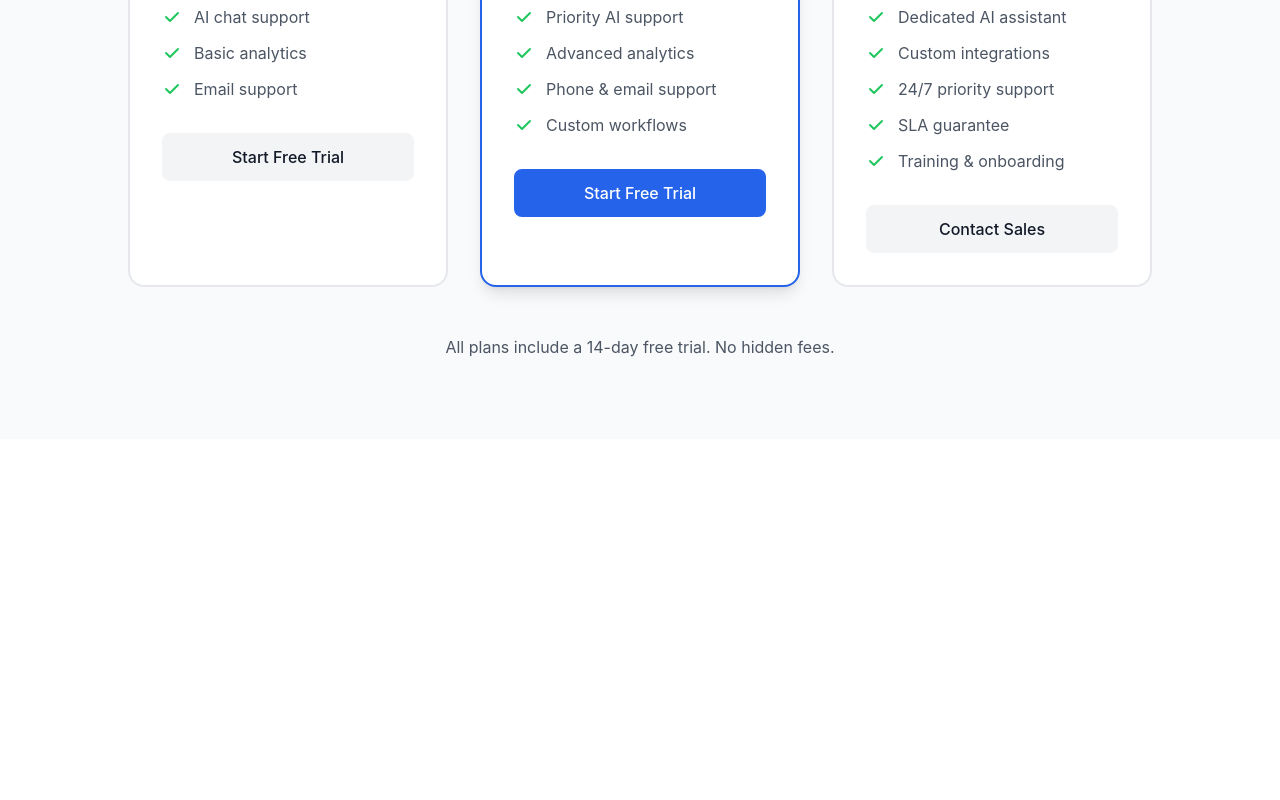
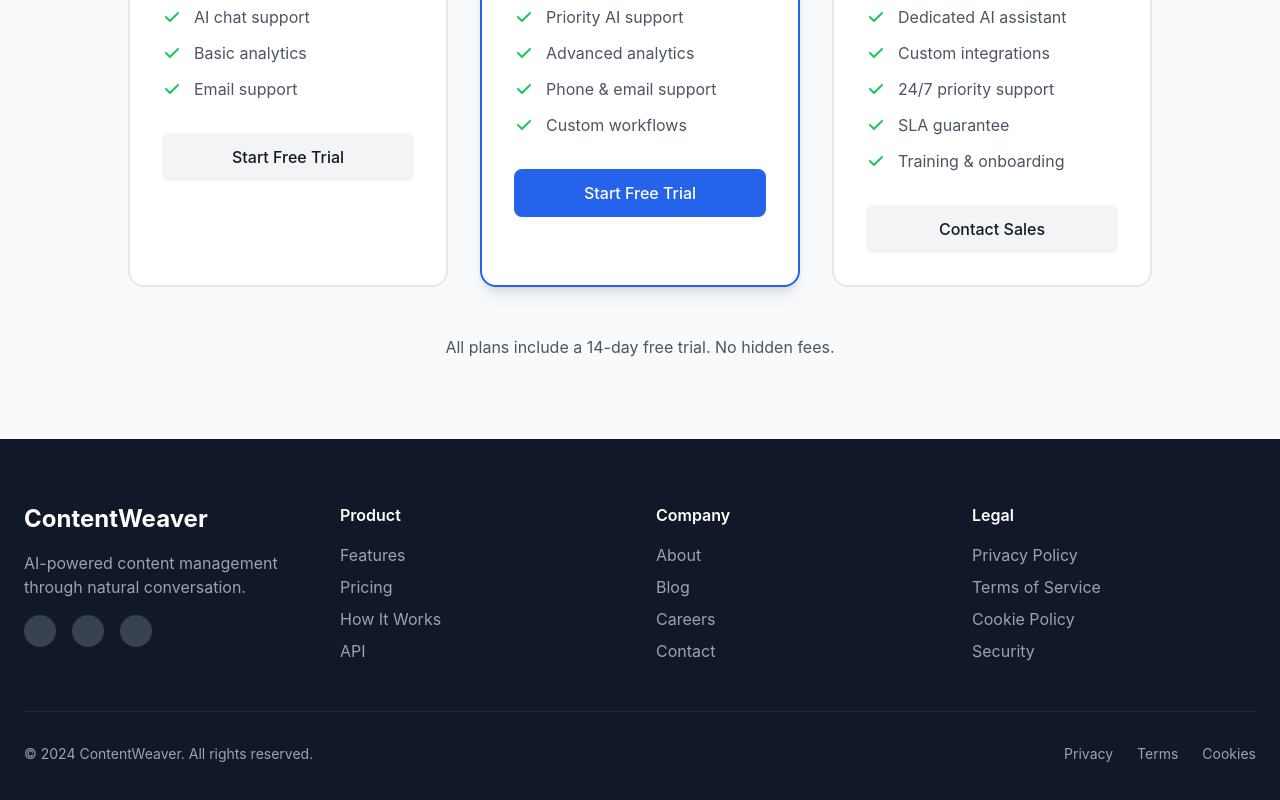
Before and after one commit to ContentWeaverAI/Platform, a Next.js app in the folder apps/frontend/: page / in a window 1280 px wide. Shown: the part 2788-3588 px from the top of the page. Before the commit the page ends 3227 px from the top, so only its background shows below. Built offline with nearby package versions, Linux system fonts and the light colour scheme.

Commit message:
feat: add professional footer to complete the site

```diff
--- a/apps/frontend/pages/index.js
+++ b/apps/frontend/pages/index.js
@@ -4,12 +4,14 @@ import Hero from '../src/components/sections/hero'
 import HowItWorks from '../src/components/sections/how-it-works'
 import Features from '../src/components/sections/features'
 import Pricing from '../src/components/sections/pricing'
+import Footer from '../src/components/layout/footer'
 
 export default function Home() {
   return (
     <>
       <Head>
         <title>ContentWeaver - AI-Powered Content Management</title>
+        <meta name="description" content="Update your website content through AI conversation. No technical skills required." />
       </Head>
 
       <div className="min-h-screen bg-white">
@@ -20,6 +22,7 @@ export default function Home() {
           <Features />
           <Pricing />
         </main>
+        <Footer />
       </div>
     </>
   )
--- /dev/null
+++ b/apps/frontend/src/components/layout/footer.jsx
@@ -0,0 +1,74 @@
+export default function Footer() {
+  return (
+    <footer className="bg-gray-900 text-white">
+      <div className="max-w-7xl mx-auto px-6 py-16">
+        <div className="grid grid-cols-1 md:grid-cols-4 gap-8">
+          {/* Company */}
+          <div className="md:col-span-1">
+            <h3 className="text-2xl font-bold mb-4">ContentWeaver</h3>
+            <p className="text-gray-400 mb-4">
+              AI-powered content management through natural conversation.
+            </p>
+            <div className="flex space-x-4">
+              {/* Social icons - placeholder */}
+              <div className="w-8 h-8 bg-gray-700 rounded-full"></div>
+              <div className="w-8 h-8 bg-gray-700 rounded-full"></div>
+              <div className="w-8 h-8 bg-gray-700 rounded-full"></div>
+            </div>
+          </div>
+
+          {/* Product */}
+          <div>
+            <h4 className="font-semibold mb-4">Product</h4>
+            <ul className="space-y-2 text-gray-400">
+              <li><a href="#features" className="hover:text-white transition-colors">Features</a></li>
+              <li><a href="#pricing" className="hover:text-white transition-colors">Pricing</a></li>
+              <li><a href="#how-it-works" className="hover:text-white transition-colors">How It Works</a></li>
+              <li><a href="#" className="hover:text-white transition-colors">API</a></li>
+            </ul>
+          </div>
+
+          {/* Company */}
+          <div>
+            <h4 className="font-semibold mb-4">Company</h4>
+            <ul className="space-y-2 text-gray-400">
+              <li><a href="#" className="hover:text-white transition-colors">About</a></li>
+              <li><a href="#" className="hover:text-white transition-colors">Blog</a></li>
+              <li><a href="#" className="hover:text-white transition-colors">Careers</a></li>
+              <li><a href="#" className="hover:text-white transition-colors">Contact</a></li>
+            </ul>
+          </div>
+
+          {/* Legal */}
+          <div>
+            <h4 className="font-semibold mb-4">Legal</h4>
+            <ul className="space-y-2 text-gray-400">
+              <li><a href="#" className="hover:text-white transition-colors">Privacy Policy</a></li>
+              <li><a href="#" className="hover:text-white transition-colors">Terms of Service</a></li>
+              <li><a href="#" className="hover:text-white transition-colors">Cookie Policy</a></li>
+              <li><a href="#" className="hover:text-white transition-colors">Security</a></li>
+            </ul>
+          </div>
+        </div>
+
+        {/* Bottom Bar */}
+        <div className="border-t border-gray-800 mt-12 pt-8 flex flex-col md:flex-row justify-between items-center">
+          <p className="text-gray-400 text-sm">
+            © 2024 ContentWeaver. All rights reserved.
+          </p>
+          <div className="flex space-x-6 mt-4 md:mt-0">
+            <a href="#" className="text-gray-400 hover:text-white text-sm transition-colors">
+              Privacy
+            </a>
+            <a href="#" className="text-gray-400 hover:text-white text-sm transition-colors">
+              Terms
+            </a>
+            <a href="#" className="text-gray-400 hover:text-white text-sm transition-colors">
+              Cookies
+            </a>
+          </div>
+        </div>
+      </div>
+    </footer>
+  )
+}
```
